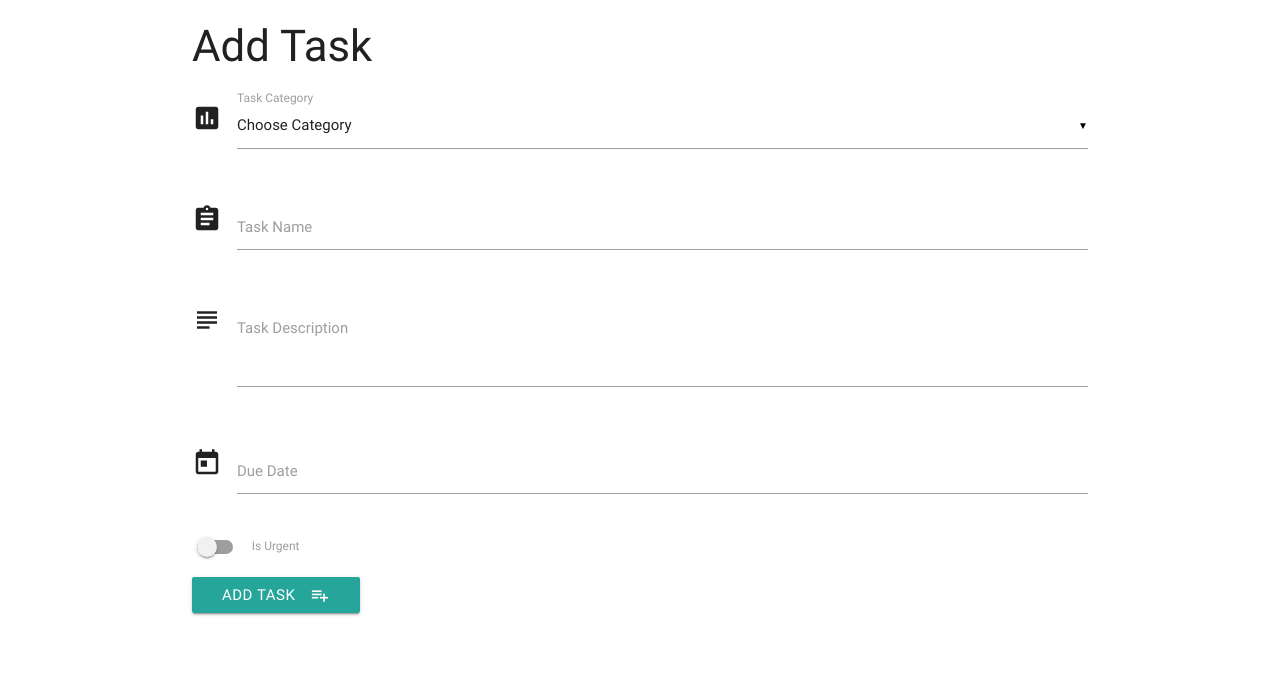
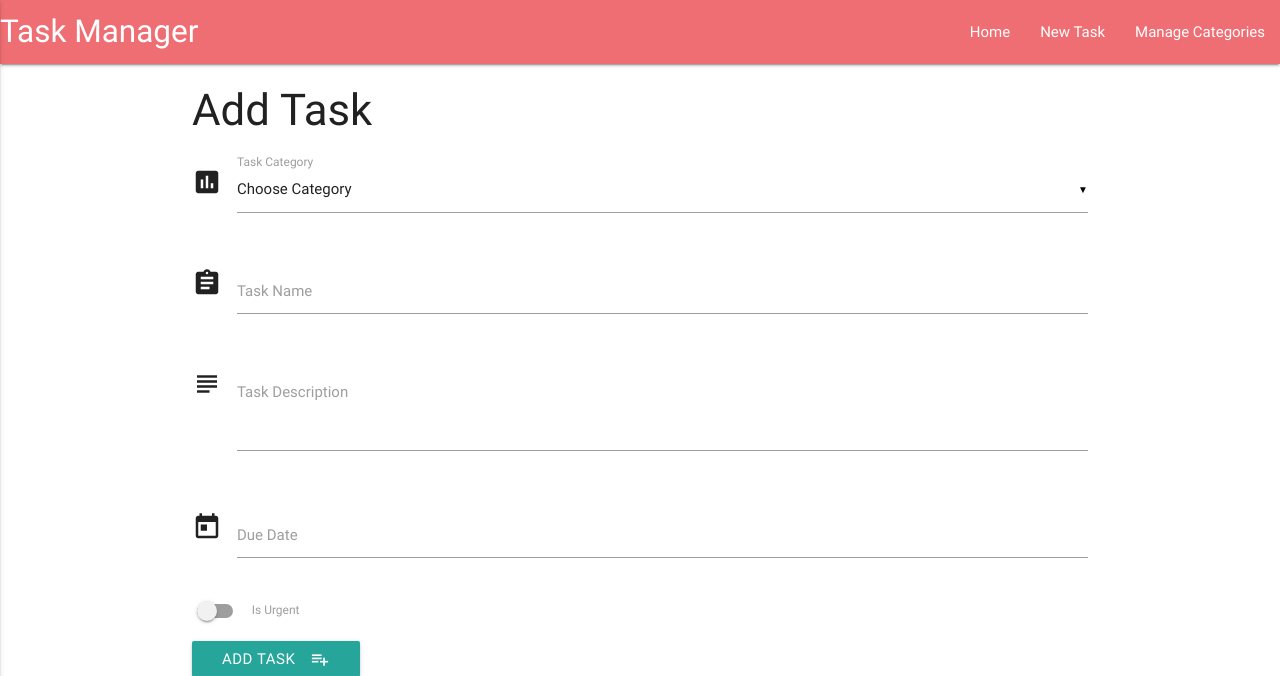
Before and after one commit to CharOConnell/task-manager-walkthrough, a Flask app: page /add_task in a window 1280 px wide. Shown: the top 676 px of the page. Run offline with Flask 2, Linux system fonts and the light colour scheme; data that the repository does not hold is empty; some libraries are stand-ins or nearby versions.

Commit message:
All CRUD functionality added. Nav bar now added. Mini-project is complete

```diff
--- a/templates/base.html
+++ b/templates/base.html
@@ -8,6 +8,26 @@
 </head>
 
 <body>
+	<header>
+		<nav>
+			<div class="nav-wrapper">
+				<a href="{{url_for('get_tasks')}}" class="brand-logo">Task Manager</a>
+                <a href="#" data-activates="mobile-demo" class="button-collapse"><i class="material-icons">menu</i></a>
+				<ul id="nav-mobile" class="right hide-on-med-and-down">
+					<li><a href="{{url_for('get_tasks')}}">Home</a></li>
+					<li><a href="{{url_for('insert_task')}}">New Task</a></li>
+					<li><a href="{{url_for('get_categories')}}">Manage Categories</a></li>
+				</ul>
+
+				<ul class="side-nav" id="mobile-demo">
+					<li><a href="{{url_for('get_tasks')}}">Home</a></li>
+					<li><a href="{{url_for('insert_task')}}">New Task</a></li>
+					<li><a href="{{url_for('get_categories')}}">Manage Categories</a></li>
+				</ul>
+			</div>
+		</nav>
+	</header>
+
 	<div class="container">
 		{% block content %} {% endblock %}
 	</div>
@@ -23,6 +43,7 @@
 		$(document).ready(function () {
             $('.collapsible').collapsible();
             $('select').material_select();
+            $('.button-collapse').sideNav();
         });
         $('.datepicker').pickadate({
             selectMonths: true, // Creates a dropdown to control month
```
Lines whose indentation alone changed are shown as unchanged.
